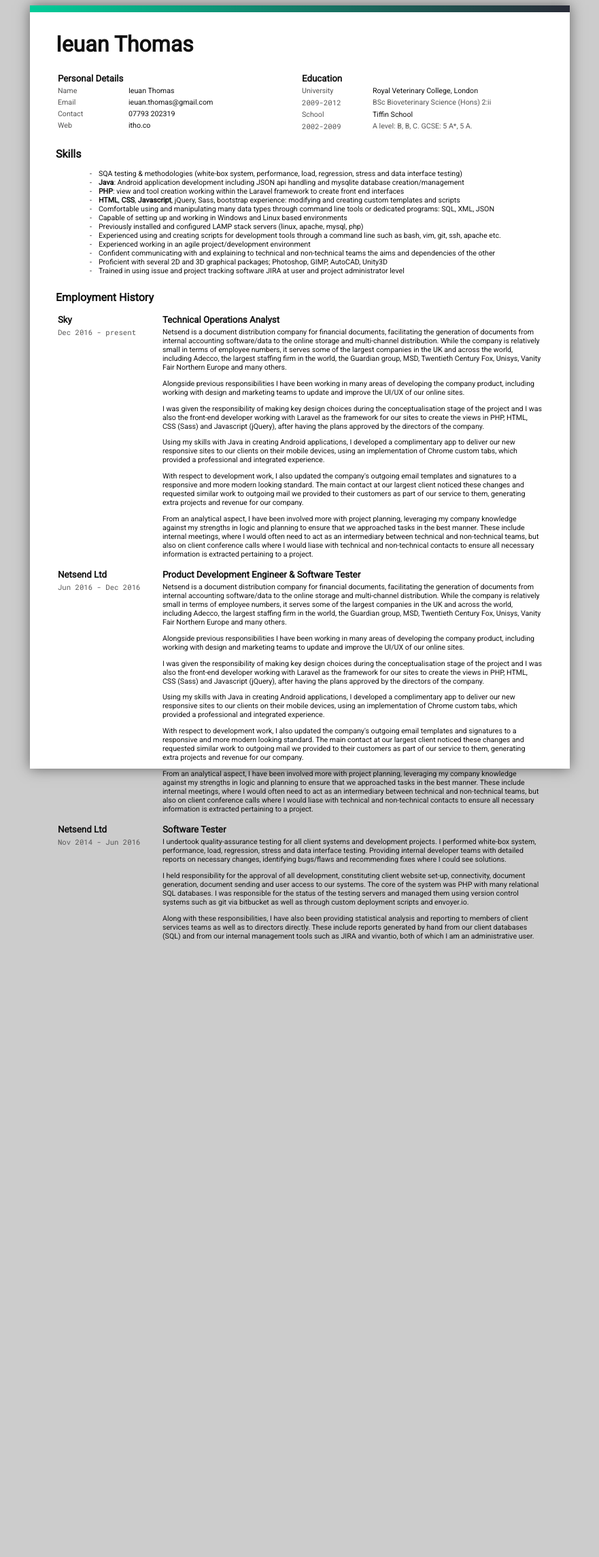
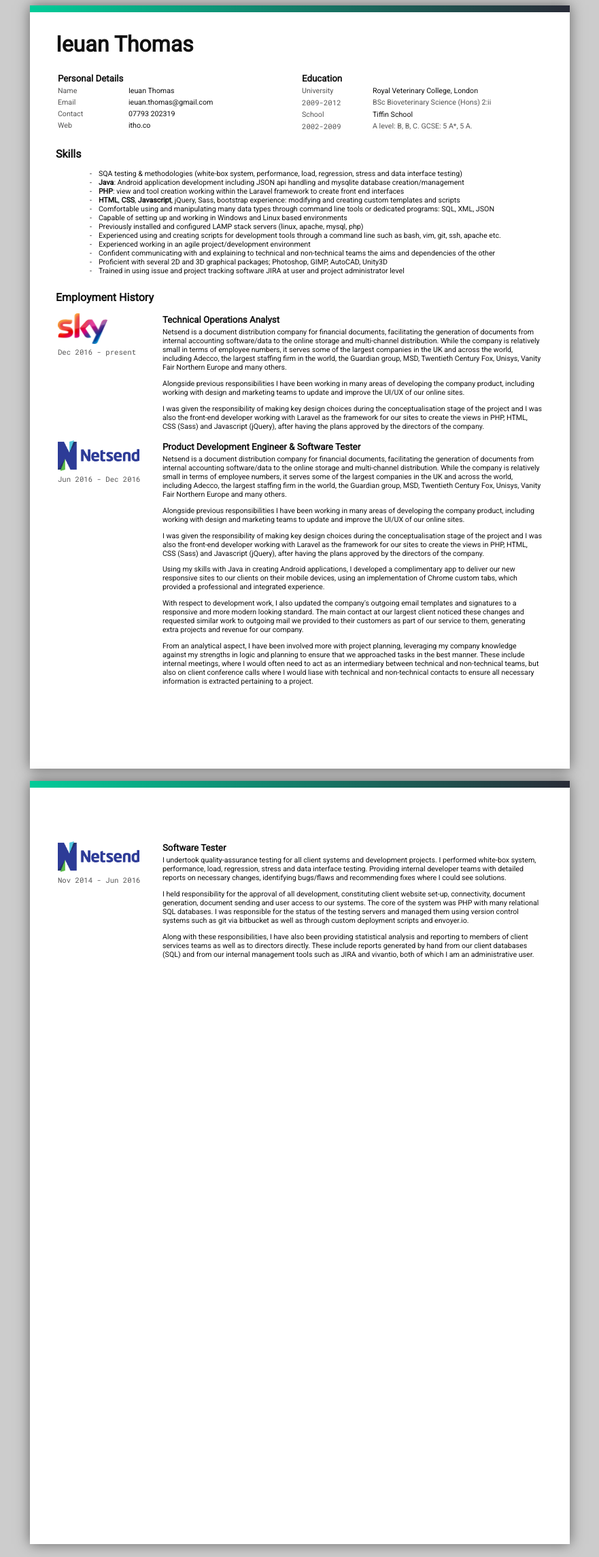
Before and after one commit to itho/itho.github.io, a Jekyll site: the page cv/index.bak-20161125-sky.html, which Jekyll copies as it is, in a window 1280 px wide. Shown: the whole page at 68% size, without its empty margins (199-1080 px from the left). Built offline with Jekyll 4.4.1, drawn with Linux system fonts in a browser that asks for light colours; before the commit the page ends 1435 px from its top, so only the background shows below that.

Commit message:
Updated cv-sky don't like it atm

```diff
--- a/cv/index.bak-20161125-sky.html
+++ b/cv/index.bak-20161125-sky.html
@@ -5,7 +5,7 @@
   <meta name="viewport" content="width=device-width, initial-scale=1">
   <link href="https://fonts.googleapis.com/css?family=Roboto" rel="stylesheet">
   <link href="https://fonts.googleapis.com/css?family=Roboto+Mono" rel="stylesheet">
-  <link rel="icon" type="image/png" href="/assets/img/icon/favicon.ico">
+  <link rel="icon" type="image/png" href="http://itho.co/assets/img/icon/favicon.ico">
   <title>Ieuan Thomas - CV</title>
   <style>
     body {
@@ -91,6 +91,15 @@
       color: #555;
     }
     /* row-3 */
+    #logo-sky {
+      width: auto;
+      height: 45px;
+      position: absolute;
+      margin-top: -10px;
+    }
+    .employment-date {
+      padding-top: 30px;
+    }
     #row-3 td:nth-child(1) {
       color: #555;
       width: 150px;
@@ -102,7 +111,7 @@
   </style>
 </head>
 <body>
-  <page id="CV" size="A4">
+  <page id="CV-1" size="A4">
     <div id="banner"></div>
     <div id="content">
       <div id="row-1">
@@ -180,11 +189,36 @@
           <h1>Employment History</h1>
           <table>
             <tr>
-              <th>Sky</th>
+              <!-- <th>Sky</th> -->
+              <th><a href="https://www.sky.com/" target="_blank"><img id="logo-sky" src="http://itho.co/assets/img/sky/Sky_plc_logo.png"></a></th>
               <th>Technical Operations Analyst</th>
             </tr>
             <tr>
-              <td class="mono">Dec 2016 - present</td>
+              <td class="mono employment-date">Dec 2016 - present</td>
+              <td>
+                <p>Netsend is a document distribution company for financial documents, facilitating the generation of
+                documents from internal accounting software/data to the online storage and multi-channel distribution.
+                While the company is relatively small in terms of employee numbers, it serves some of the largest
+                companies in the UK and across the world, including Adecco, the largest staffing firm in the world, the
+                Guardian group, MSD, Twentieth Century Fox, Unisys, Vanity Fair Northern Europe and many others.</p>
+                <p>Alongside previous responsibilities I have been working in many areas of developing the company
+                product, including working with design and marketing teams to update and improve the UI/UX of our
+                online sites.</p>
+                <p>I was given the responsibility of making key design choices during the conceptualisation stage of
+                the project and I was also the front-end developer working with Laravel as the framework for our
+                sites to create the views in PHP, HTML, CSS (Sass) and Javascript (jQuery), after having the
+                plans approved by the directors of the company.</p>
+              </td>
+            </tr>
+          </table>
+          <table>
+            <tr>
+              <!-- <th>Netsend Ltd</th> -->
+              <th><a href="http://www.netsend.com" target="_blank"><img id="logo-sky" src="http://itho.co/assets/img/netsend/Netsend_Secondary_RGB.png"></a></th>
+              <th>Product Development Engineer &amp; Software Tester</th>
+            </tr>
+            <tr>
+              <td class="mono employment-date">Jun 2016 - Dec 2016</td>
               <td>
                 <p>Netsend is a document distribution company for financial documents, facilitating the generation of
                 documents from internal accounting software/data to the online storage and multi-channel distribution.
@@ -213,48 +247,24 @@
               </td>
             </tr>
           </table>
+        </section>
+      </div>
+    </div>
+  </page>
+  <page id="CV-2" size="A4">
+    <div id="banner"></div>
+    <div id="content">
+      <div id="row-3">
+        <div style="height:50px;"></div>
+        <section>
           <table>
             <tr>
-              <th>Netsend Ltd</th>
-              <th>Product Development Engineer &amp; Software Tester</th>
-            </tr>
-            <tr>
-              <td class="mono">Jun 2016 - Dec 2016</td>
-              <td>
-                <p>Netsend is a document distribution company for financial documents, facilitating the generation of
-                documents from internal accounting software/data to the online storage and multi-channel distribution.
-                While the company is relatively small in terms of employee numbers, it serves some of the largest
-                companies in the UK and across the world, including Adecco, the largest staffing firm in the world, the
-                Guardian group, MSD, Twentieth Century Fox, Unisys, Vanity Fair Northern Europe and many others.</p>
-                <p>Alongside previous responsibilities I have been working in many areas of developing the company
-                product, including working with design and marketing teams to update and improve the UI/UX of our
-                online sites.</p>
-                <p>I was given the responsibility of making key design choices during the conceptualisation stage of
-                the project and I was also the front-end developer working with Laravel as the framework for our
-                sites to create the views in PHP, HTML, CSS (Sass) and Javascript (jQuery), after having the
-                plans approved by the directors of the company.</p>
-                <p>Using my skills with Java in creating Android applications, I developed a complimentary app to
-                deliver our new responsive sites to our clients on their mobile devices, using an implementation of
-                Chrome custom tabs, which provided a professional and integrated experience.</p>
-                <p>With respect to development work, I also updated the company's outgoing email templates and signatures
-                to a responsive and more modern looking standard. The main contact at our largest client noticed these
-                changes and requested similar work to outgoing mail we provided to their customers as part of our
-                service to them, generating extra projects and revenue for our company.</p>
-                <p>From an analytical aspect, I have been involved more with project planning, leveraging my company
-                knowledge against my strengths in logic and planning to ensure that we approached tasks in the best manner.
-                These include internal meetings, where I would often need to act as an intermediary between
-                technical and non-technical teams, but also on client conference calls where I would liase with
-                technical and non-technical contacts to ensure all necessary information is extracted pertaining to a project.</p>
-              </td>
-            </tr>
-          </table>
-          <table>
-            <tr>
-              <th>Netsend Ltd</th>
+              <!-- <th>Netsend Ltd</th> -->
+              <th><a href="http://www.netsend.com" target="_blank"><img id="logo-sky" src="http://itho.co/assets/img/netsend/Netsend_Secondary_RGB.png"></a></th>
               <th>Software Tester</th>
             </tr>
             <tr>
-              <td class="mono">Nov 2014 - Jun 2016</td>
+              <td class="mono employment-date">Nov 2014 - Jun 2016</td>
               <td>
                 <p>I undertook quality-assurance testing for all client systems and development projects. I performed
                 white-box system, performance, load, regression, stress and data interface testing. Providing
```
Also changed, not shown: other parts of cv/index.bak-20161125-sky.html (+4 -2 lines).
